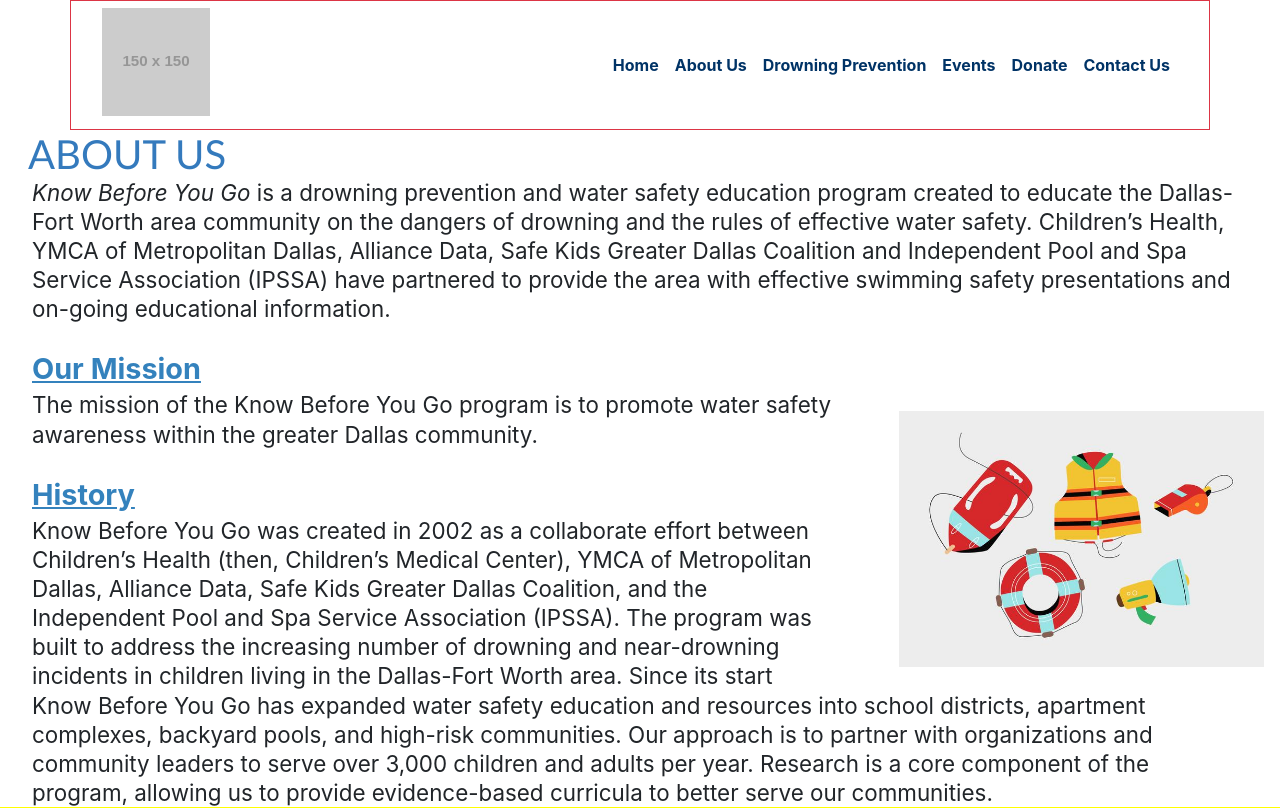
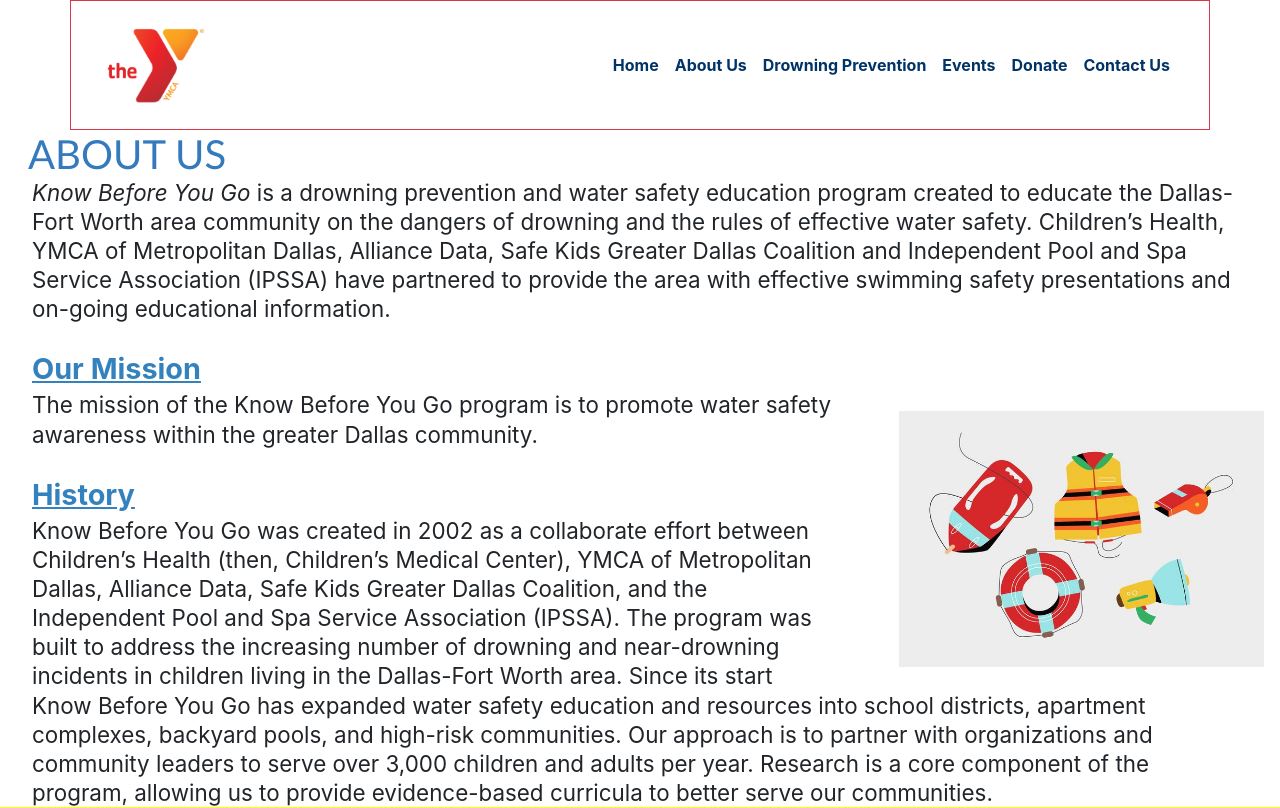
Before and after one commit to ahmedohadi/SD_YMCA, an Angular app in the folder knowBeforeYouGo/: page / in a window 1280 px wide. Shown: the top 808 px of the page. Built offline with nearby package versions, Linux system fonts and the light colour scheme.

Commit message:
updated navbar with logo

```diff
--- a/knowBeforeYouGo/src/app/navbar/navbar.component.html
+++ b/knowBeforeYouGo/src/app/navbar/navbar.component.html
@@ -3,7 +3,7 @@
     <div class="col border border-danger">
 
 <nav class="navbar navbar-expand-md custom-navbar navbar-dark">
-  <img class="navbar-brand" src="https://via.placeholder.com/150" id="logo_custom" width="10%"  alt="logo">
+  <img class="navbar-brand" src="../../assets/Ylogo.png" id="logo_custom" width="10%"  alt="logo">
      <button class="navbar-toggler navbar-toggler-right custom-toggler" type="button" data-toggle="collapse" data-target="#collapsibleNavbar">
          <span class="navbar-toggler-icon "></span>
      </button>
```
Also changed, not shown: knowBeforeYouGo/src/assets/Ylogo.png (added).
